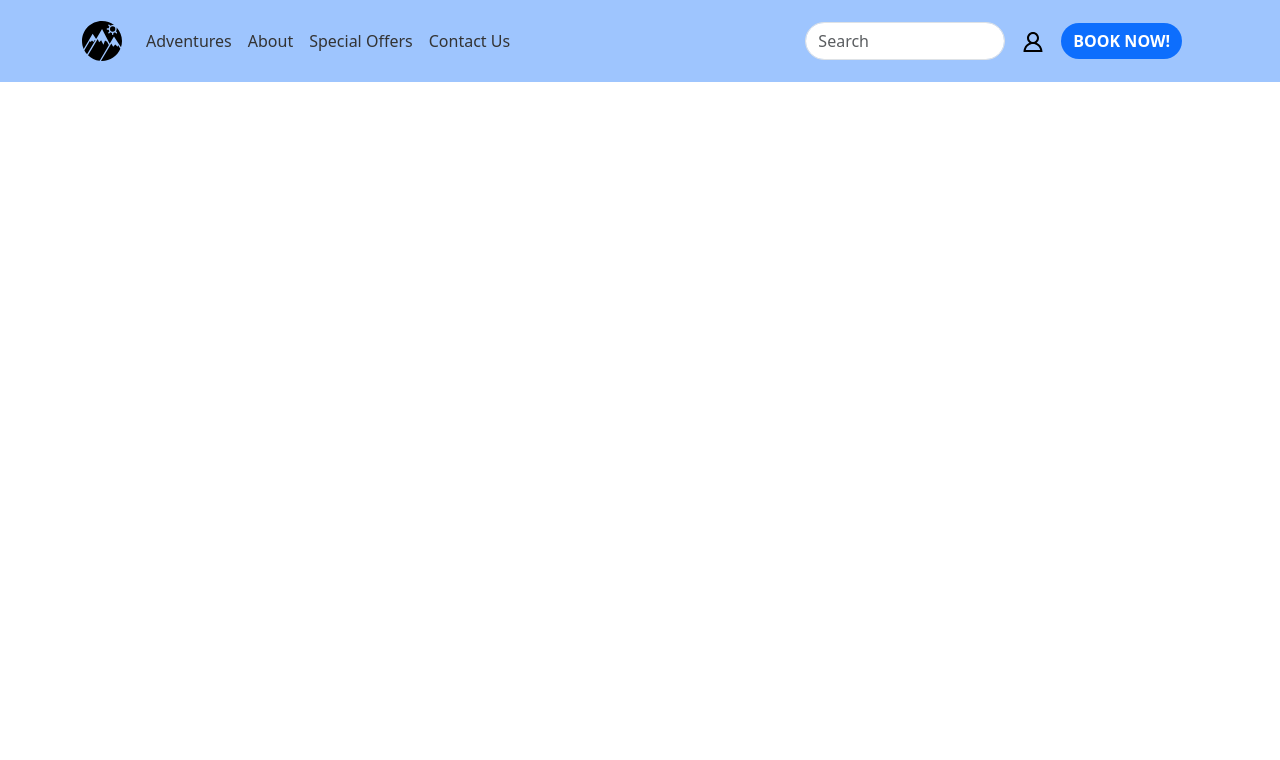
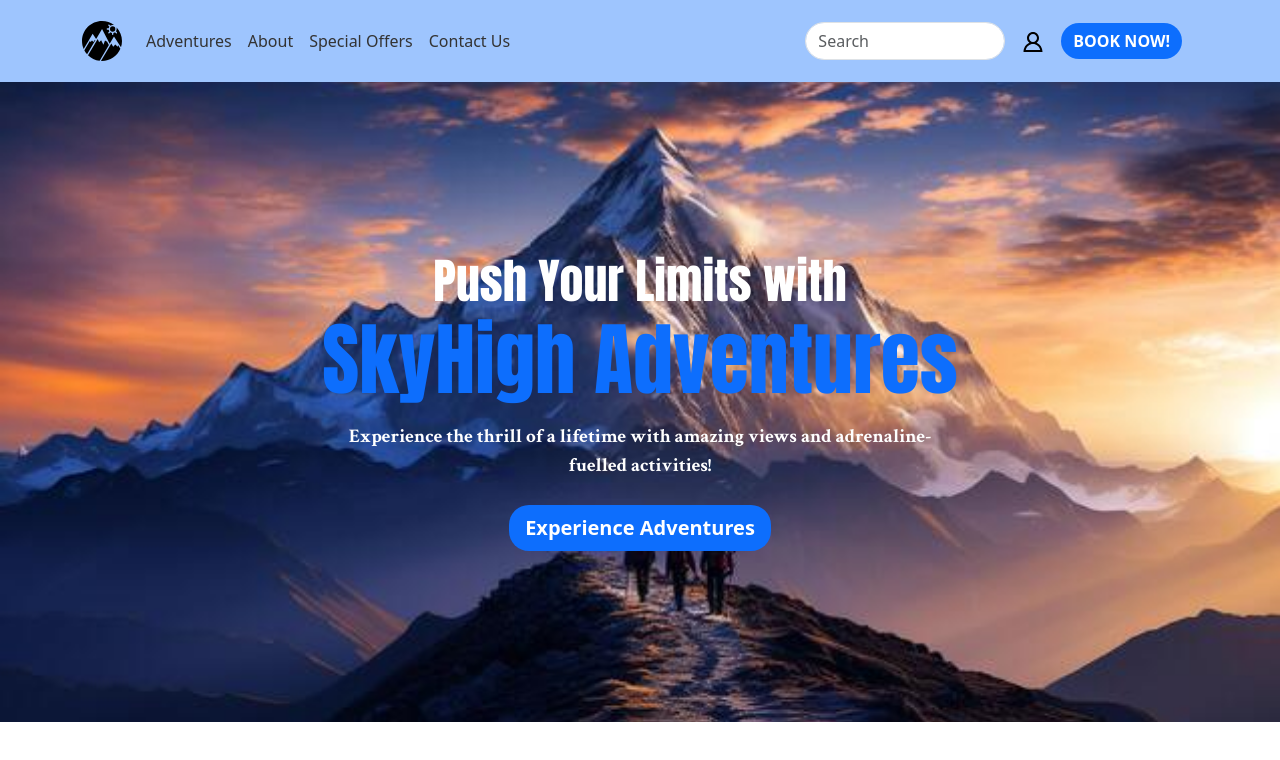
Before and after one commit to mend0204/dsn1713-skyhighadventures, a plain HTML site: page index.html in a window 1280 px wide. Drawn offline with nearby package versions, Linux system fonts and the light colour scheme.

Commit message:
checking final details

```diff
--- a/css/style.css
+++ b/css/style.css
@@ -6,6 +6,7 @@
   font-weight: 500;
   color: #333;
 }
+
 .nav-link:hover {
   color: #0d6efd;
 }
@@ -20,23 +21,7 @@
   border-radius: 20px;
 }
 
-@media (max-width: 430px) {
-  .search-form input,
-  .btn-primary {
-    width: 100%;
-  }
-}
-
-
-@media (min-width: 431px) and (max-width: 1024px) {
-  .search-form input,
-  .btn-primary {
-    width: 150px;
-  }
-}
-
-
-@media (min-width: 1025px) {
+@media (min-width: 992px) {
   .search-form input {
     width: 200px;
   }
@@ -53,3 +38,39 @@
 .offcanvas-body .nav-link {
   padding-left: 0;
 }
+
+.hero-section {
+  background-image: url('../images/golden-ascent-climbers-scaling-mountain-peak-at-sunrise-free-photo.jpg');
+  background-size: cover;
+  background-position: center;
+  min-height: 80vh;
+  padding: 100px 20px;
+}
+
+.small-heading {
+  font-family: 'Impact', sans-serif;
+  font-size: 3rem;
+  font-weight: 700;
+  line-height: 1.2;
+}
+
+.big-heading {
+  font-family: 'Impact', sans-serif;
+  font-size: 5rem;
+  font-weight: 700;
+  line-height: 1.2;
+}
+
+.hero-subheading {
+  font-family: 'Crimson Text', serif;
+  font-size: 1.2rem;
+  font-weight: 700;
+  max-width: 600px;
+  margin: 0 auto;
+}
+
+.btn-primary {
+  border: none;
+  border-radius: 20px;
+  font-weight: 600;
+}
--- a/index.html
+++ b/index.html
@@ -4,7 +4,11 @@
   <meta charset="UTF-8">
   <meta name="viewport" content="width=device-width, initial-scale=1.0">
   <title>SkyHigh Adventures</title>
+
   <link href="https://cdn.jsdelivr.net/npm/bootstrap@5.3.8/dist/css/bootstrap.min.css" rel="stylesheet">
+
+  <link href="https://fonts.googleapis.com/css2?family=Crimson+Text:wght@700&display=swap" rel="stylesheet">
+
   <link rel="stylesheet" href="css/style.css">
 </head>
 <body>
@@ -65,6 +69,19 @@
     </div>
   </div>
 
+  <section class="hero-section text-center text-white d-flex align-items-center justify-content-center">
+    <div class="container">
+      <h1 class="hero-heading">
+        <span class="small-heading text-white">Push Your Limits with</span><br>
+        <span class="big-heading text-primary">SkyHigh Adventures</span>
+      </h1>
+      <p class="hero-subheading mt-3">
+        Experience the thrill of a lifetime with amazing views and adrenaline-fuelled activities!
+      </p>
+      <a href="#" class="btn btn-primary btn-lg mt-4">Experience Adventures</a>
+    </div>
+  </section>
+
   <script src="https://cdn.jsdelivr.net/npm/bootstrap@5.3.8/dist/js/bootstrap.bundle.min.js"></script>
 </body>
 </html>
```
Also changed, not shown: hamburger-svgrepo-com.svg (deleted), images/golden-ascent-climbers-scaling-mountain-peak-at-sunrise-free-photo.jpg (added), 1 other file.
